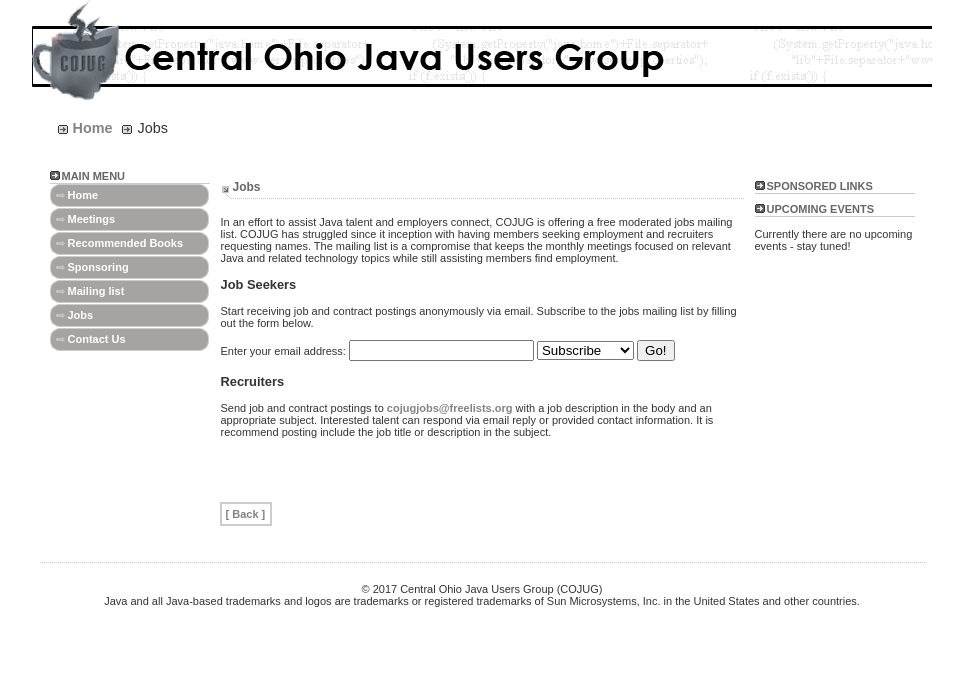
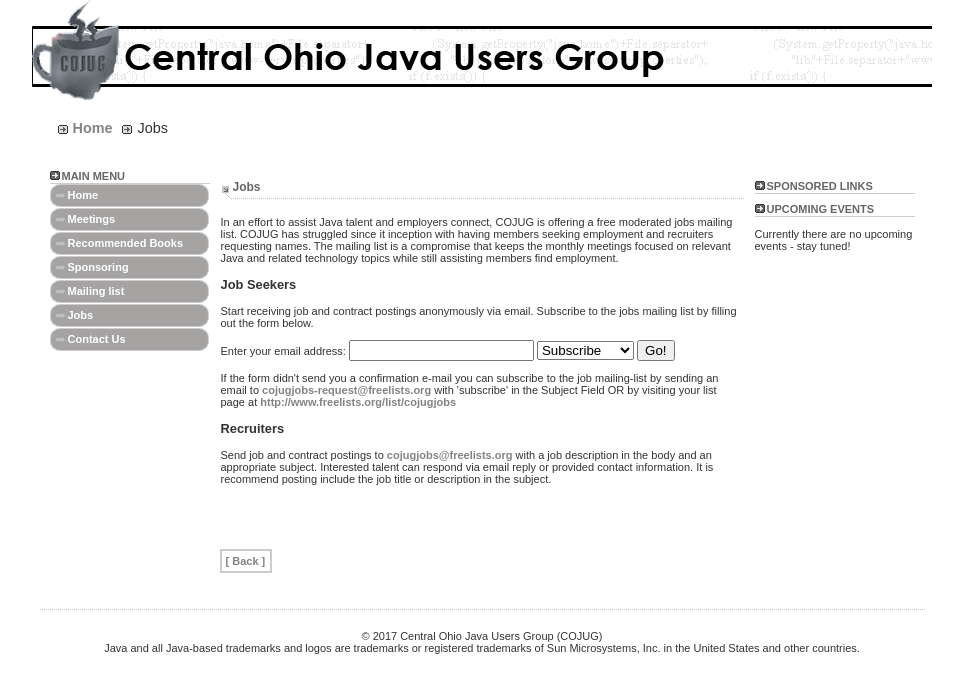
Before and after one commit to cjudd/cojug-site, a Jekyll site: the page built from jobs.html, in a window 1280 px wide. Shown: the top 693 px of the page, without its empty margins (158-1121 px from the left). Built offline with Jekyll 4.4.1, drawn with Linux system fonts in a browser that asks for light colours; comment, search, counter and statistics services are not loaded.

Commit message:
Job Form and Address Display Fix

```diff
--- a/_layouts/location.html
+++ b/_layouts/location.html
@@ -48,9 +48,9 @@
 							</td>
 						</tr>
 						      <tr>
-        <td class="details">Street address </td>
-        <td><a href="https://maps.google.com/?q={{page.Street}},{{page.City}},{{page.State}} {{page.ZIP}}">{{page.Street}} {{page.City}} {{State}} {{ZIP}}</a></td>
-      </tr>
+			        <td class="details">Street address </td>
+			        <td><a href="https://maps.google.com/?q={{page.Street}},{{page.City}},{{page.State}} {{page.ZIP}}">{{page.Street}} {{page.City}} {{page.State}} {{page.ZIP}}</a></td>
+			      </tr>
 						<tr>
 							<td colspan="3">&nbsp;</td>
 						</tr>
--- a/jobs.html
+++ b/jobs.html
@@ -42,8 +42,8 @@
 
         <form action="https://www.freelists.org/cgi-bin/subscription.cgi" method="post">
         Enter your email address: <input type="text" name="email">
-        <input type=hidden name="list" value="cojugjobs-request@freelists.org">
-        <input type=hidden name="url_or_message" value="">
+        <input type=hidden name="list" value="cojugjobs">
+        <input type=hidden name="url_or_message">
         <select name="action">
         <option value="subscribe">Subscribe</option>
         <option value="unsubscribe">Unsubscribe</option>
@@ -52,6 +52,7 @@
         <input type=submit value="Go!">
         </form>
 
+        <p>If the form didn't send you a confirmation e-mail you can subscribe to the job mailing-list by sending an email to <a href="cojugjobs-request@freelists.org">cojugjobs-request@freelists.org</a> with 'subscribe' in the Subject Field OR by visiting your list page at <a href="http://www.freelists.org/list/cojugjobs">http://www.freelists.org/list/cojugjobs</a></p>
 
         <h3><a name="recruiters" title="recruiters"></a>Recruiters</h3>  <p>Send job and contract postings to <a href="cojugjobs@freelists.org">cojugjobs@freelists.org</a>
        with a job description in the body and an appropriate subject.    Interested talent can respond via email reply or provided contact information.    It is recommend posting include the job title or description in the subject.</p>
```
